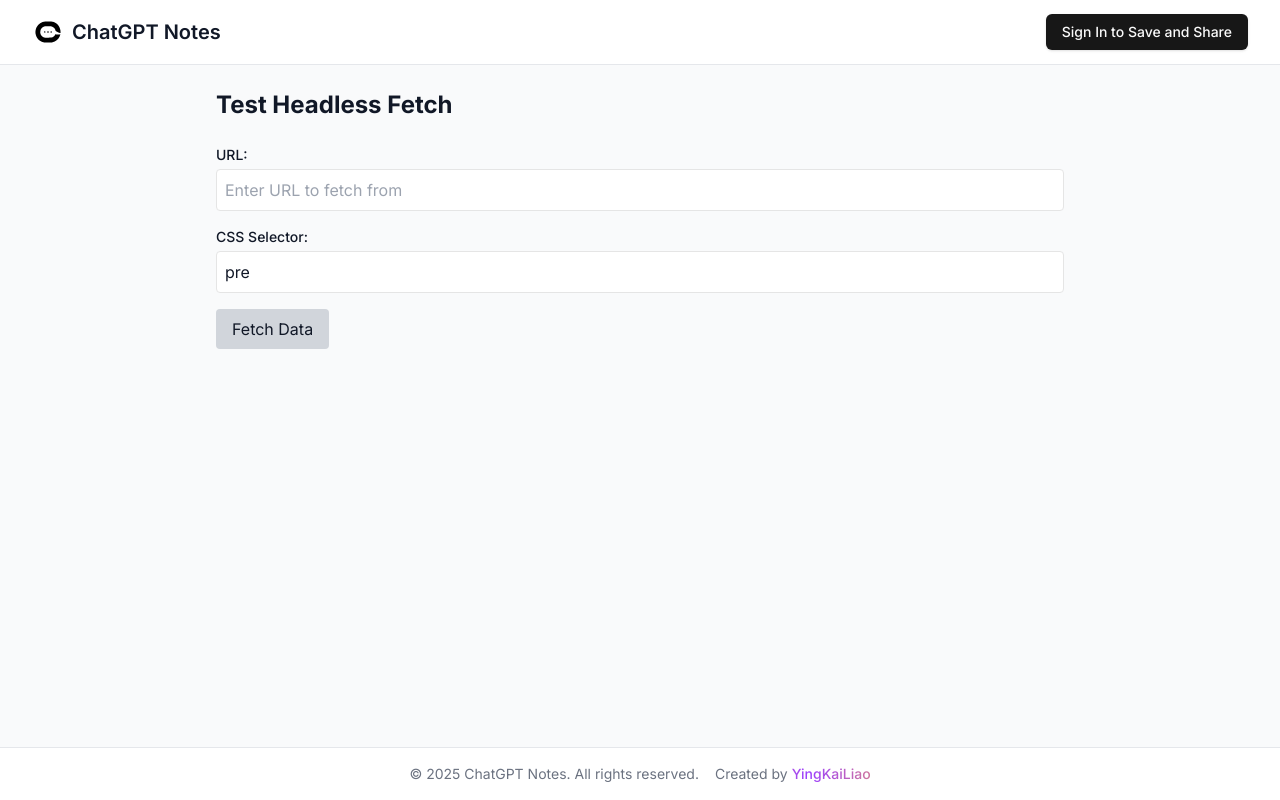
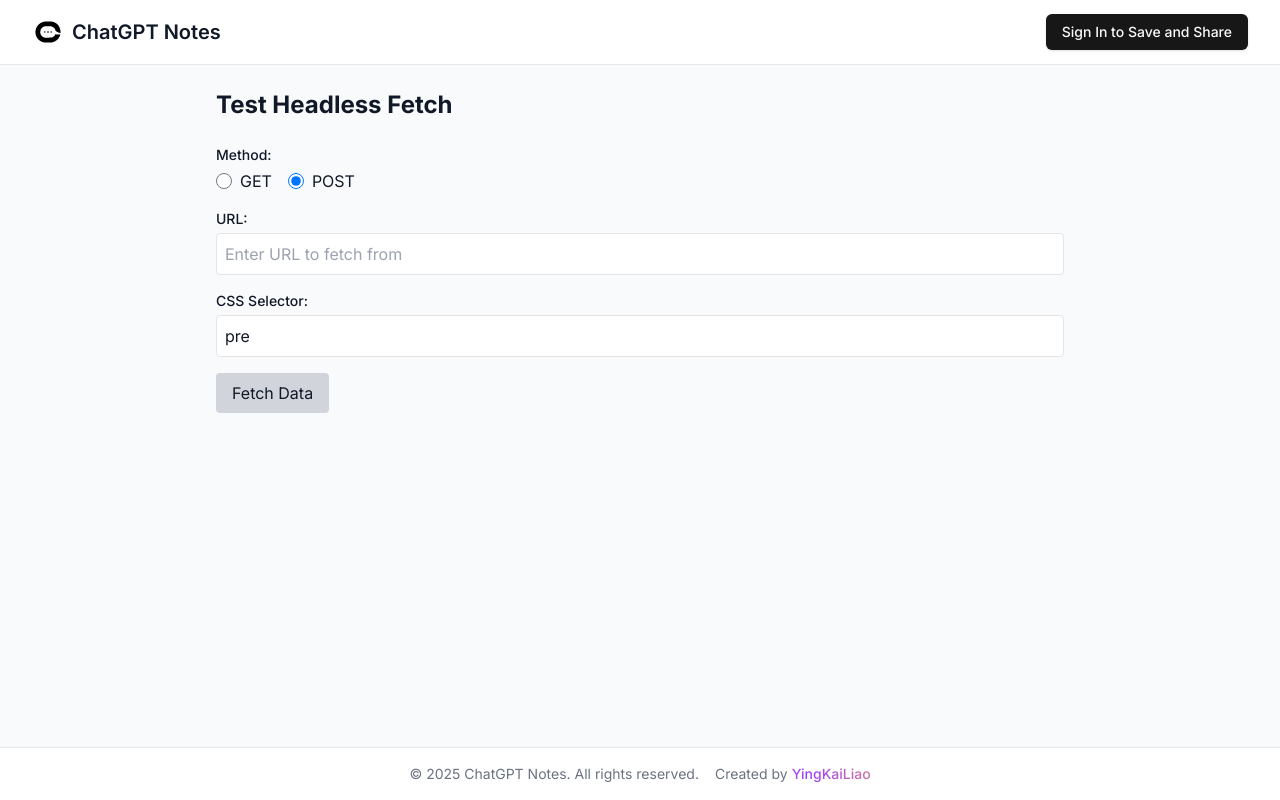
Before and after one commit to Ying-Kai-Liao/chatgpt-notes, a Next.js app: page /test-fetch in a window 1280 px wide. Built offline with nearby package versions, Linux system fonts and the light colour scheme; no server answers.

Commit message:
Add GET debug

```diff
--- a/app/test-fetch/page.tsx
+++ b/app/test-fetch/page.tsx
@@ -5,7 +5,10 @@ import { useState } from 'react';
 interface FetchResult {
   content?: string;
   error?: string;
+  markdown?: string;
 }
+
+type FetchMethod = 'GET' | 'POST';
 
 export default function TestFetch() {
   const [url, setUrl] = useState('');
@@ -13,6 +16,7 @@ export default function TestFetch() {
   const [result, setResult] = useState<FetchResult | null>(null);
   const [loading, setLoading] = useState(false);
   const [error, setError] = useState<string | null>(null);
+  const [method, setMethod] = useState<FetchMethod>('POST');
 
   const handleFetch = async () => {
     setLoading(true);
@@ -20,7 +24,15 @@ export default function TestFetch() {
     setResult(null);
 
     try {
-      const response = await fetch('/api/headless-fetch', {
+      let response;
+      if (method === 'GET') {
+        const params = new URLSearchParams({
+          url: encodeURIComponent(url),
+          selector: encodeURIComponent(selector)
+        });
+        response = await fetch(`/api/headless-fetch?${params.toString()}`);
+      } else {
+        response = await fetch('/api/headless-fetch', {
           method: 'POST',
           headers: {
             'Content-Type': 'application/json',
@@ -30,6 +42,7 @@ export default function TestFetch() {
             selector,
           }),
         });
+      }
 
       const data = await response.json();
 
@@ -50,6 +63,32 @@ export default function TestFetch() {
       <h1 className="text-2xl font-bold mb-6">Test Headless Fetch</h1>
 
       <div className="space-y-4">
+        <div>
+          <label className="block text-sm font-medium mb-1">Method:</label>
+          <div className="flex space-x-4">
+            <label className="inline-flex items-center">
+              <input
+                type="radio"
+                value="GET"
+                checked={method === 'GET'}
+                onChange={(e) => setMethod(e.target.value as FetchMethod)}
+                className="form-radio h-4 w-4 text-blue-600"
+              />
+              <span className="ml-2">GET</span>
+            </label>
+            <label className="inline-flex items-center">
+              <input
+                type="radio"
+                value="POST"
+                checked={method === 'POST'}
+                onChange={(e) => setMethod(e.target.value as FetchMethod)}
+                className="form-radio h-4 w-4 text-blue-600"
+              />
+              <span className="ml-2">POST</span>
+            </label>
+          </div>
+        </div>
+
         <div>
           <label className="block text-sm font-medium mb-1">URL:</label>
           <input
@@ -96,6 +135,14 @@ export default function TestFetch() {
             <pre className="bg-gray-100 p-4 rounded overflow-auto max-h-[500px]">
               {JSON.stringify(result, null, 2)}
             </pre>
+            {(result.content || result.markdown) && (
+              <div className="mt-4">
+                <h2 className="text-lg font-semibold mb-2">Content:</h2>
+                <div className="bg-gray-100 p-4 rounded overflow-auto max-h-[500px] whitespace-pre-wrap">
+                  {result.content || result.markdown}
+                </div>
+              </div>
+            )}
           </div>
         )}
       </div>
```
Lines whose indentation alone changed are shown as unchanged.
